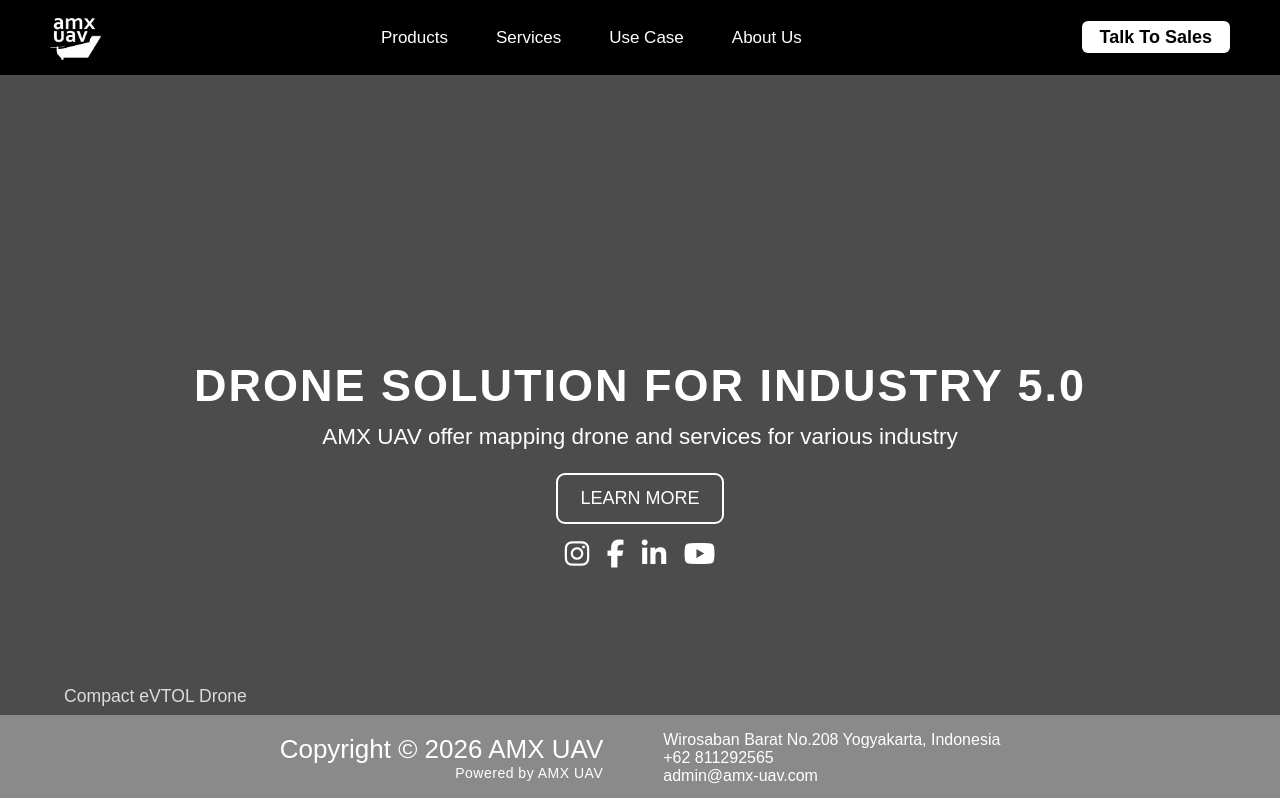
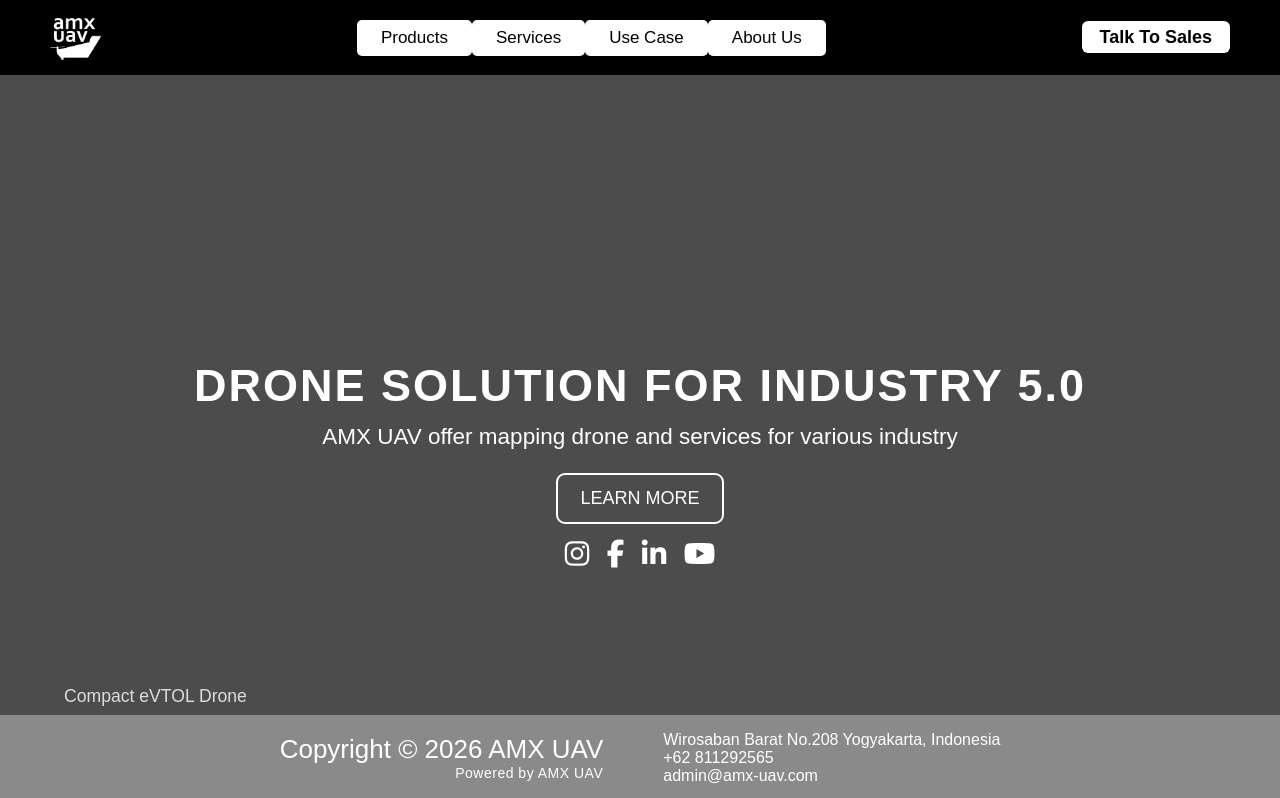
Before and after one commit to nasgmr/website-amx-next, a Next.js app: page / in a window 1280 px wide. Shown: the top 798 px of the page. Built offline with nearby package versions, Linux system fonts and the light colour scheme; a web font is replaced by a local one.

Commit message:
fix: navbar color

```diff
--- a/src/css/style.css
+++ b/src/css/style.css
@@ -66,10 +66,11 @@ body {
 .dropbtn {
   font-size: 17px;
   font-weight: 500;
-  color: #FFFFFF;
+  color: #000000;
   text-decoration: none;
   padding: 8px 24px;
   display: block;
+  background-color: #FFFFFF;
   transition: background-color 0.3s;
   border-radius: 5px;
 }
@@ -91,6 +92,7 @@ body {
   display: none;
   position: absolute;
   background-color: #000000;
+  color: #FFFFFF;
   min-width: 280px;
   top: 100%;
   left: 0;
@@ -105,7 +107,7 @@ body {
 }
 
 .dropdown-content a {
-  color: #000000;
+  color: #FFFFFF;
   padding: 10px 15px;
   font-size: 17px;
   font-weight: 500;
@@ -114,7 +116,7 @@ body {
 }
 
 .dropdown-content a:hover {
-  background-color: #D1D1D1;
+  background-color: #FFFFFF;
 }
 
 .dropdown-content .mobile-only-menu {
```
